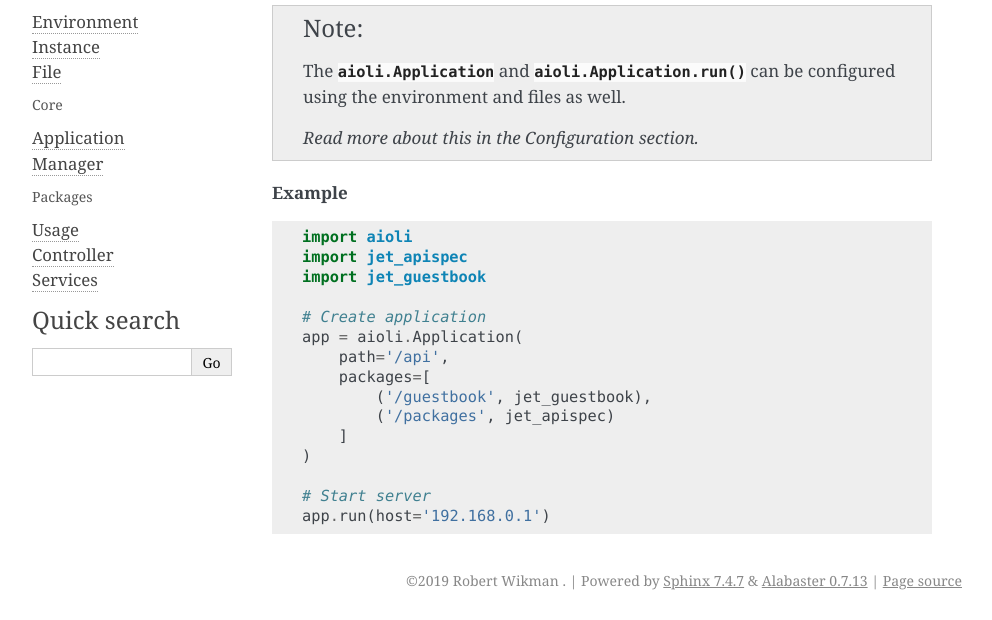
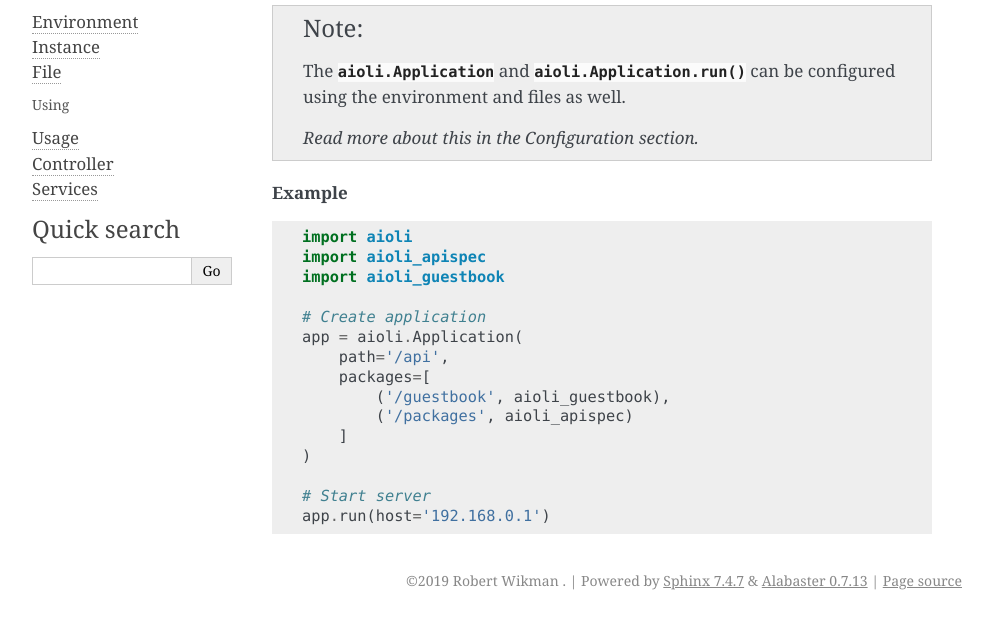
Before and after one commit to forksbot/aioli, a Sphinx documentation site: the page built from docs/packages/application.rst, in a window 1280 px wide. Shown: the part 449-1069 px from the top of the page, without its empty margins (148-1140 px from the left). Built offline with Sphinx 7.4.7, drawn with Linux system fonts in a browser that asks for light colours; pages that are not in the unit, such as notebooks, are missing from menus; the version number is read from the project's files by our own code.

Commit message:
Refactoring

```diff
--- a/docs/core/manager.rst
+++ /dev/null
@@ -1,2 +0,0 @@
-Manager
-=======
--- a/docs/core/application.rst
+++ b/docs/packages/application.rst
@@ -23,15 +23,15 @@
 .. code-block:: python
 
     import aioli
-    import jet_apispec
-    import jet_guestbook
+    import aioli_apispec
+    import aioli_guestbook
 
     # Create application
     app = aioli.Application(
         path='/api',
         packages=[
-            ('/guestbook', jet_guestbook),
-            ('/packages', jet_apispec)
+            ('/guestbook', aioli_guestbook),
+            ('/packages', aioli_apispec)
         ]
     )
 
--- a/docs/packages/controller.rst
+++ b/docs/packages/controller.rst
@@ -42,7 +42,7 @@
 
 .. code-block:: python
 
-    from sanic.response import HTTPResponse
+    from aioli.utils import jsonify
     from aioli.controller import BaseController, route
 
     class Controller(BaseController):
--- a/docs/packages/definition.rst
+++ b/docs/packages/definition.rst
@@ -20,7 +20,7 @@
 .. code-block:: python
 
     from aioli import Package
-    from jet_guestbook import service
+    from aioli_guestbook import service
     from .service import VisitService, VisitorService
     from .model import VisitModel, VisitorModel
     from .controller import Controller
--- a/docs/packages/services/database.rst
+++ b/docs/packages/services/database.rst
@@ -15,7 +15,7 @@
     from aioli.service import DatabaseService
     from aioli.exceptions import AioliException
 
-    from jet_guestbook.model import VisitModel
+    from aioli_guestbook.model import VisitModel
 
     class VisitService(DatabaseService):
         __model__ = VisitModel
```
Also changed, not shown: other parts of docs/packages/controller.rst (+1 -1 lines), docs/index.rst (+6 -28 lines).
